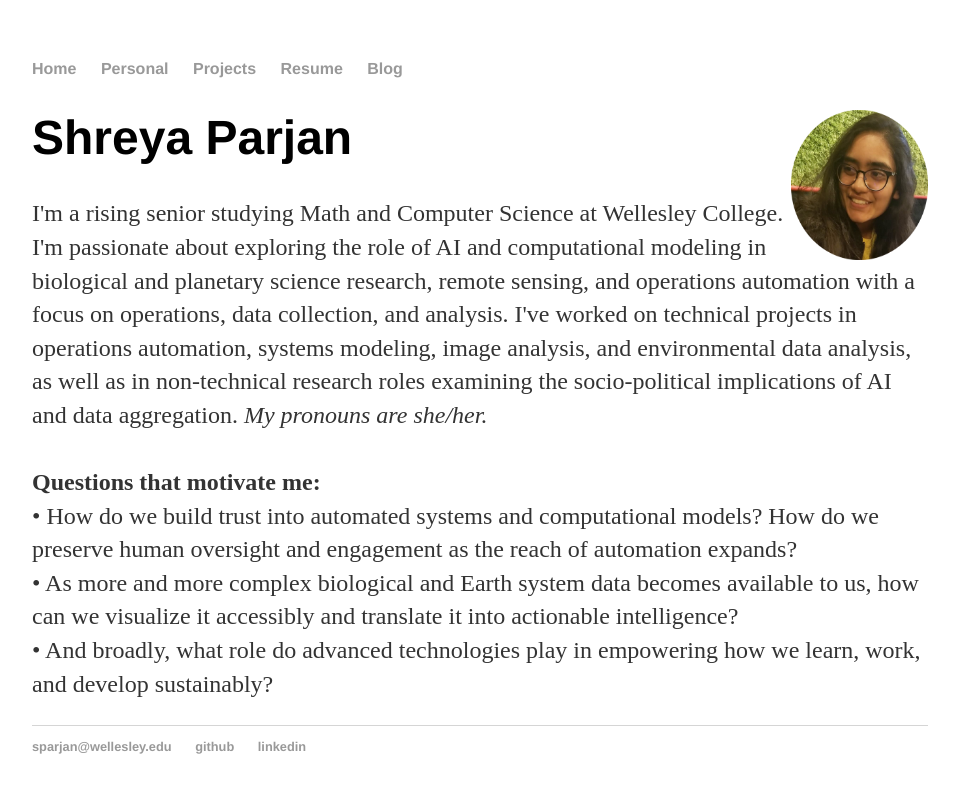
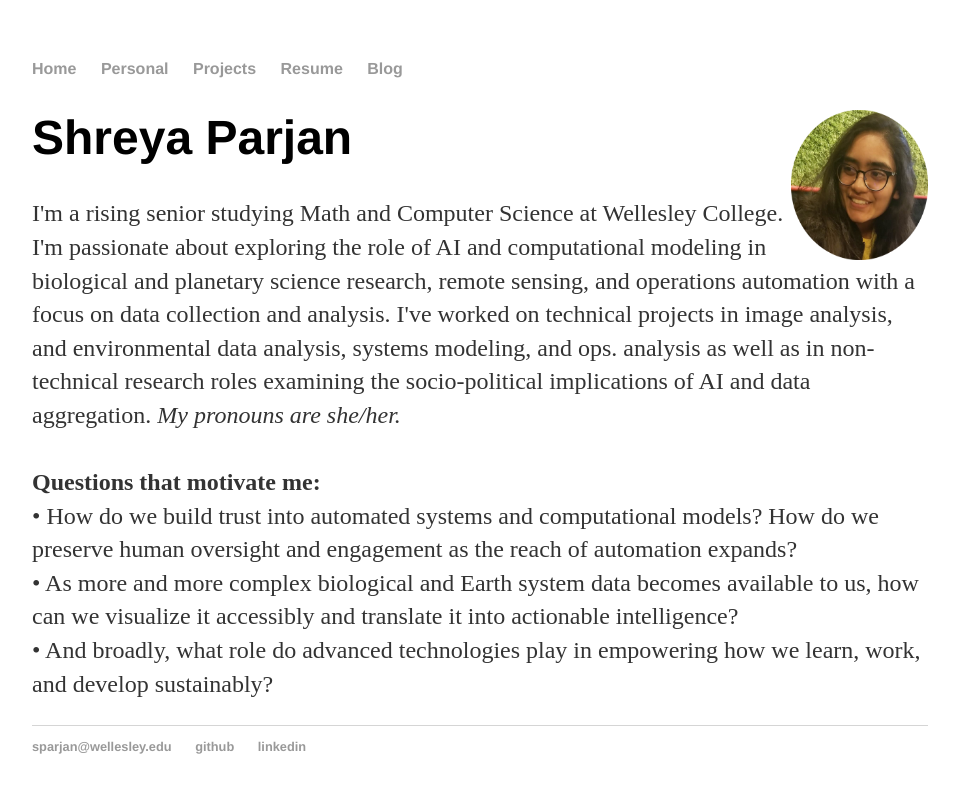
Before and after one commit to sparjan/site, a Jekyll site: the page built from index.html, in a window 1280 px wide. Shown: the top 793 px of the page, without its empty margins (160-1119 px from the left). Built offline with Jekyll 4.4.1, drawn with Linux system fonts in a browser that asks for light colours.

Commit message:
Update index.html

```diff
--- a/index.html
+++ b/index.html
@@ -5,8 +5,8 @@ title: Shreya Parjan
 <div class="blurb">
 	<h1>Shreya Parjan <img src="Pics/sp-casual-circ.png" width="137" height="150" alt="sparjan" style="float:right;" /></h1>
 	<p>I'm a rising senior studying Math and Computer Science at Wellesley College. I'm passionate about exploring the role of AI and computational modeling
-		in biological and planetary science research, remote sensing, and operations automation with a focus on operations, data collection, and analysis.
-		I've worked on technical projects in operations automation, systems modeling, image analysis, and environmental data analysis, as well as in
+		in biological and planetary science research, remote sensing, and operations automation with a focus on data collection and analysis.
+		I've worked on technical projects in image analysis, and environmental data analysis, systems modeling, and ops. analysis as well as in
 		non-technical research roles examining the socio-political implications of AI and data aggregation.
 		<em>My pronouns are she/her.</em>
 	<br>
```
